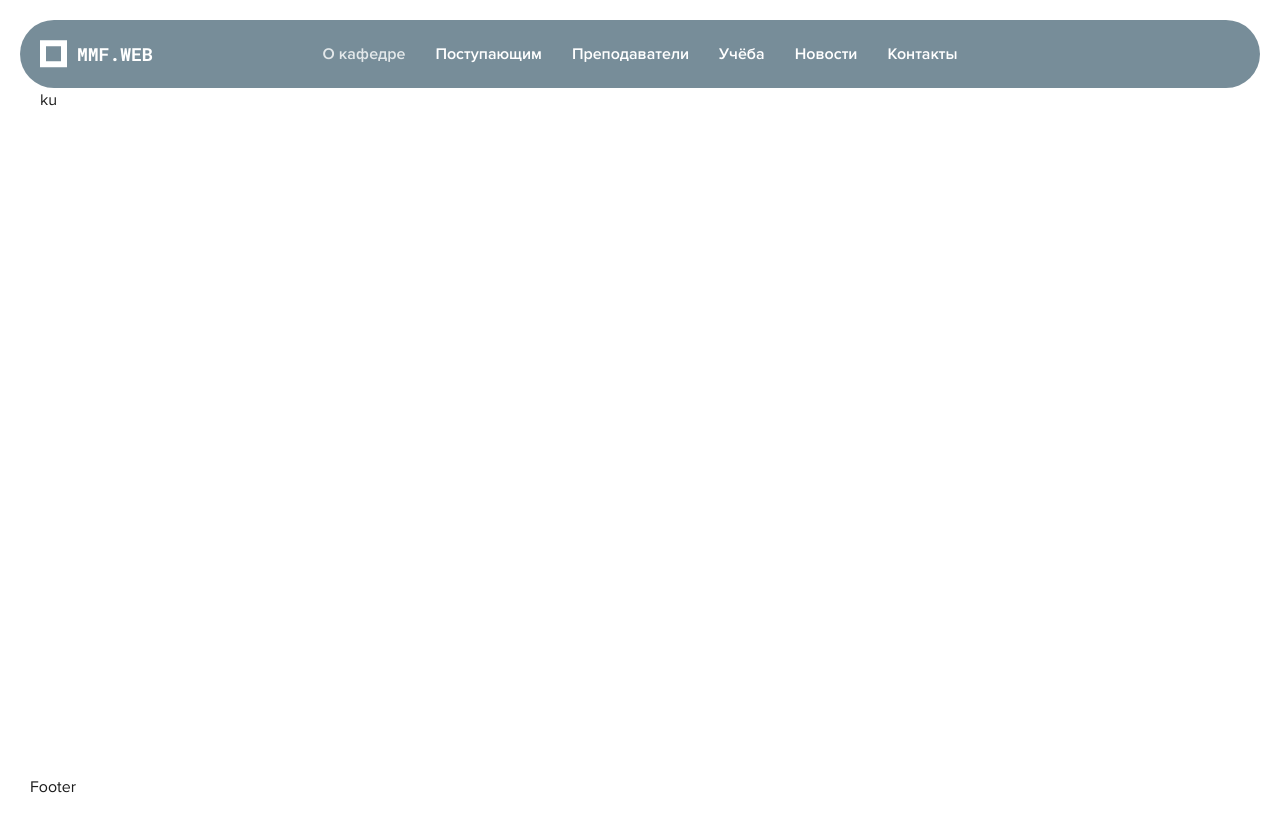
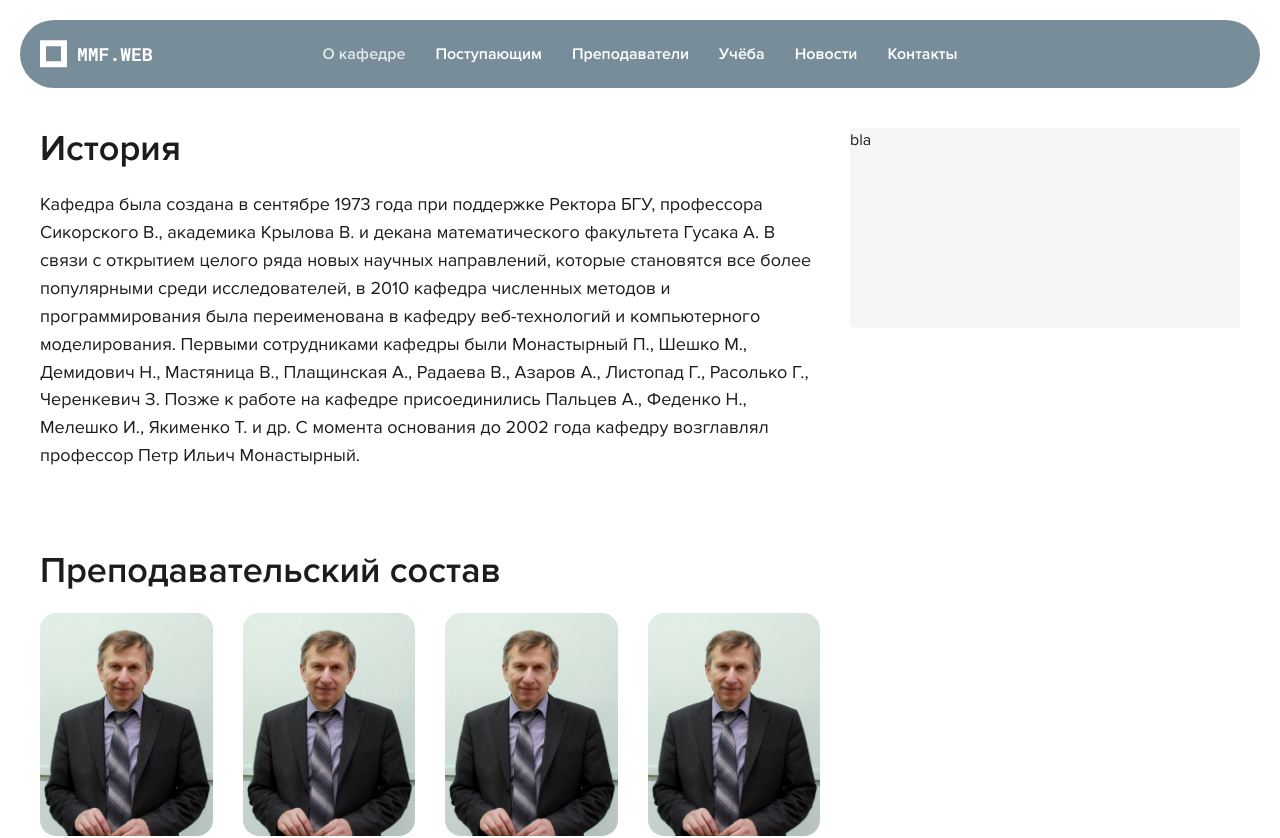
Before and after one commit to soloVlad/department-client, a React (Vite) app: page /about in a window 1280 px wide. Shown: the top 838 px of the page. Before the commit the page ends 800 px from the top, so only its background shows below. Built offline with nearby package versions, Linux system fonts and the light colour scheme.

Commit message:
feat: add AboutPage

```diff
--- a/src/components/TitledSection/TitledSection.tsx
+++ b/src/components/TitledSection/TitledSection.tsx
@@ -3,11 +3,18 @@ import type { FC, PropsWithChildren } from "react";
 
 type TitledSectionProps = PropsWithChildren & {
 	title: string;
+	mt?: number;
+	className?: string;
 };
 
-const TitledSection: FC<TitledSectionProps> = ({ title, children }) => {
+const TitledSection: FC<TitledSectionProps> = ({
+	className,
+	title,
+	mt,
+	children,
+}) => {
 	return (
-		<Stack gap={20}>
+		<Stack mt={mt} gap={20} className={className}>
 			<Title order={2}>{title}</Title>
 
 			{children}
--- a/src/components/index.ts
+++ b/src/components/index.ts
@@ -3,6 +3,7 @@ export { default as AppNavLink } from "./AppNavLink/AppNavLink";
 export { default as Header } from "./Header/Header";
 export { default as Logo } from "./Logo/Logo";
 export { default as Navigation } from "./Navigation/Navigation";
+export { default as ProfessorCard } from "./ProfessorCard/ProfessorCard";
 export { default as SectionContainer } from "./SectionContainer/SectionContainer";
 export { default as StarList } from "./StarList/StarList";
 export { default as TitledSection } from "./TitledSection/TitledSection";
--- /dev/null
+++ b/src/pages/about/About.module.css
@@ -0,0 +1,7 @@
+.section {
+  margin-top: rem(40px);
+
+  display: grid;
+  grid-template-columns: 2fr 1fr;
+  gap: rem(30px);
+}
--- a/src/pages/about/About.page.tsx
+++ b/src/pages/about/About.page.tsx
@@ -1,9 +1,32 @@
 import type { FC } from "react";
+import { Box, Paper } from "@mantine/core";
 
 import { SectionContainer } from "@/components";
 
+import {
+	History,
+	ProfessorsPreview,
+	ResearchAreas,
+	Specializations,
+} from "./components";
+
+import classes from "./About.module.css";
+
 const AboutPage: FC = () => {
-	return <SectionContainer>ku</SectionContainer>;
+	return (
+		<SectionContainer classNames={{ section: classes.section }}>
+			<Box>
+				<History />
+				<ProfessorsPreview />
+				<ResearchAreas />
+				<Specializations />
+			</Box>
+
+			<Paper mih={200} h="fit-content">
+				bla
+			</Paper>
+		</SectionContainer>
+	);
 };
 
 export default AboutPage;
```
